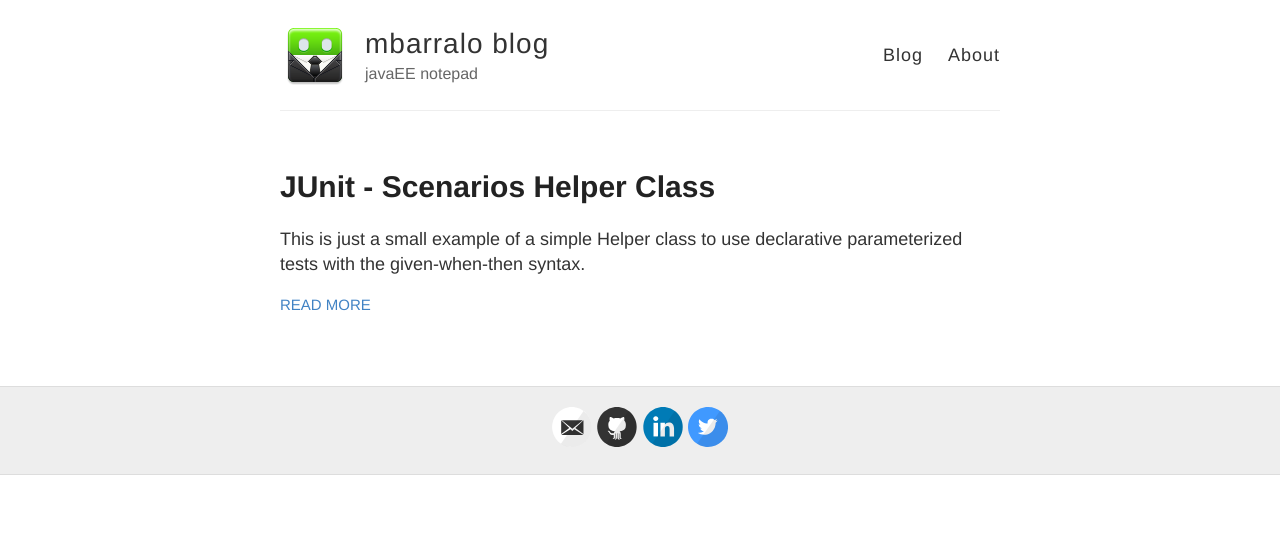
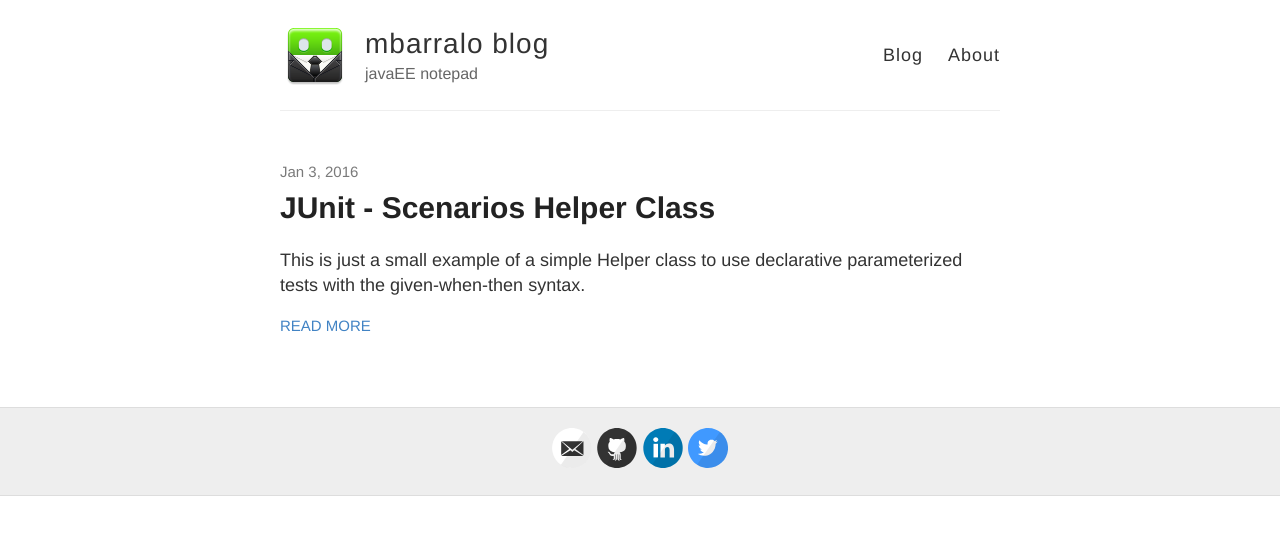
Before and after one commit to mbarralo/mbarralo.github.io, a Jekyll site: the page built from index.html, in a window 1280 px wide. Shown: the top 535 px of the page. Built offline with Jekyll 4.4.1, drawn with Linux system fonts in a browser that asks for light colours.

Commit message:
date to post added

```diff
--- a/index.html
+++ b/index.html
@@ -6,12 +6,16 @@
   {% for post in site.posts %}
     <article class="post">
 
-      <h1><a href="{{ site.baseurl }}{{ post.url }}">{{ post.title }}</a></h1>
+
+<p class="post-meta">{{ post.date | date: "%b %-d, %Y" }}</p>
+      <a class="post-link" href="{{ site.baseurl }}{{ post.url }}"><h1>{{ post.title }}</h1></a>
+
 
       <div class="entry">
         {{ post.excerpt }}
       </div>
 
+
       <a href="{{ site.baseurl }}{{ post.url }}" class="read-more">Read More</a>
     </article>
   {% endfor %}
--- a/style.scss
+++ b/style.scss
@@ -246,6 +246,17 @@
   border-bottom: 1px solid $lightGray;
 }
 
+.posts h1 {
+  margin: 0;
+}
+
+.post-meta {
+    margin: 0;
+    padding: 0;
+    color: #7a7a7a;
+        font-size: 15px;
+}
+
 .posts > .post:last-child {
   padding-bottom: 1em;
   border-bottom: none;
```
Also changed, not shown: _posts/2016-1-3-Junit-Parameters-DSL.md (+0 -1 lines).
